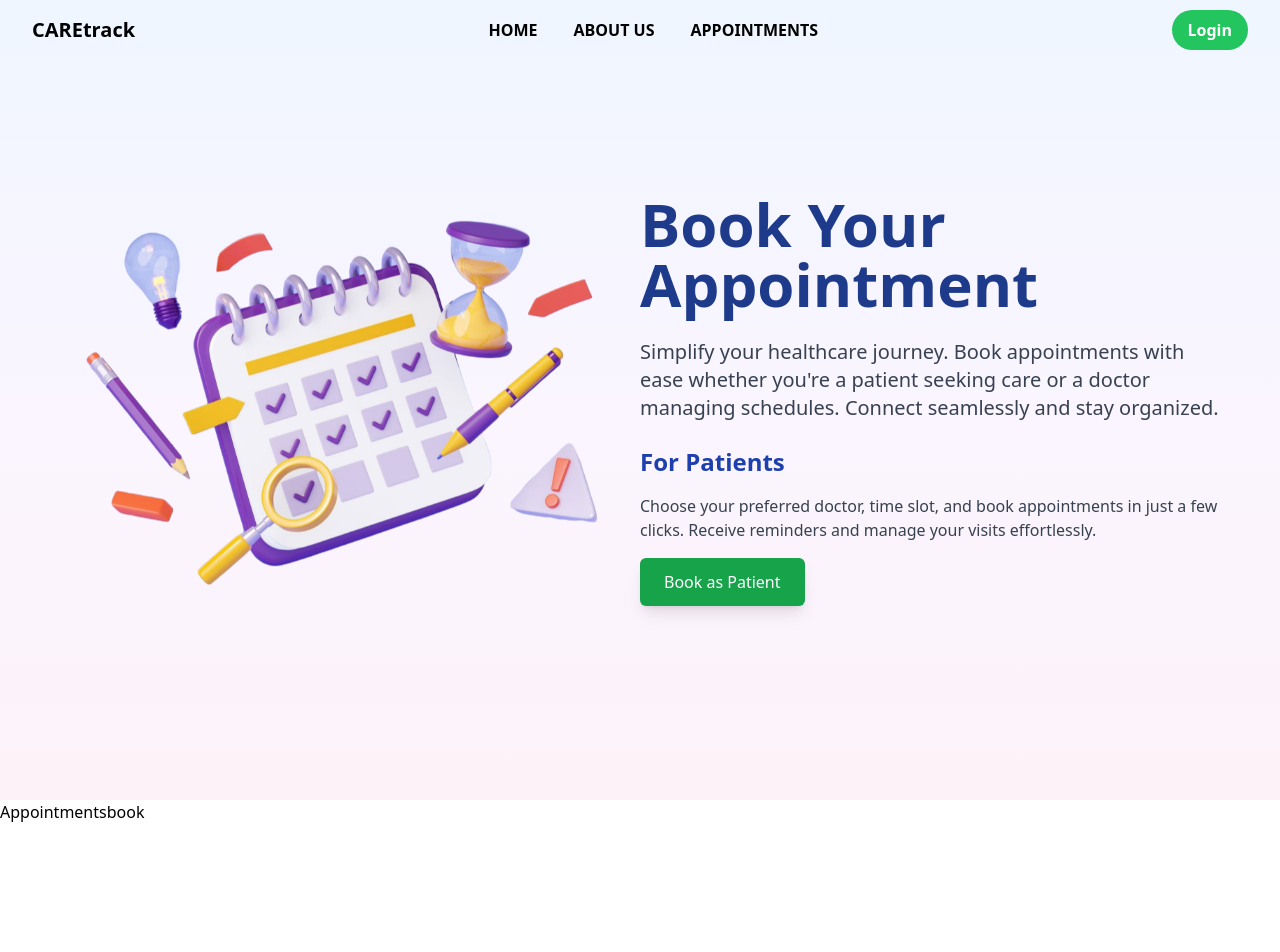
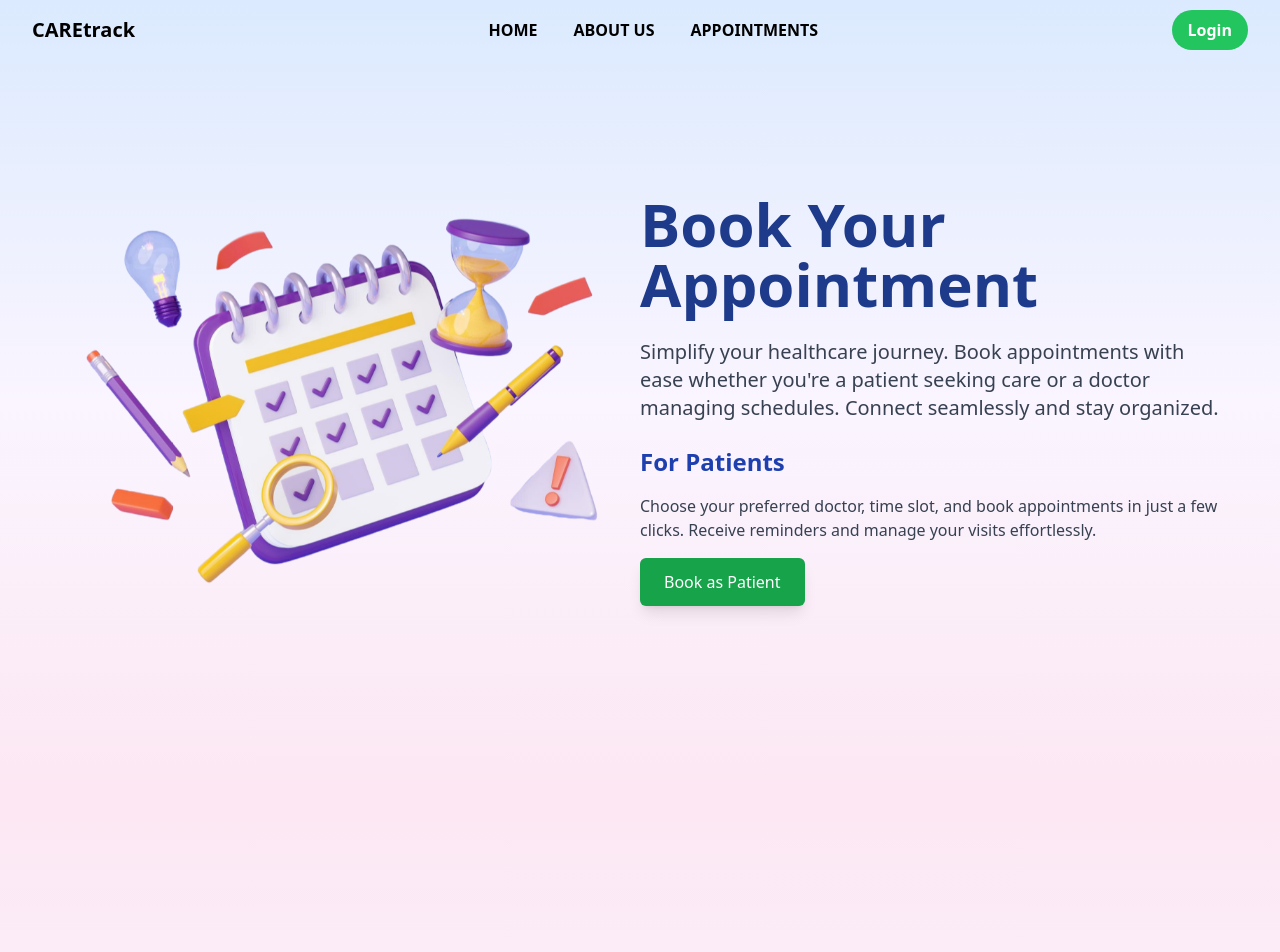
Before and after one commit to sahhoArjun097/E-CAREtrack, a React (Vite) app in the folder frontend/: page /appointments in a window 1280 px wide. Shown: the top 952 px of the page. Before the commit the page ends 824 px from the top, so only its background shows below. Built offline with nearby package versions, Linux system fonts and the light colour scheme; no server answers.

Commit message:
addeed someting

```diff
--- a/frontend/src/components/Appointmentsbook.jsx
+++ b/frontend/src/components/Appointmentsbook.jsx
@@ -11,7 +11,7 @@ const Appointmentsbook = () => {
     const [appointment,setAppointment] = useState("")
     const [gender,setGender]= useState("")
     return (
-    <div>Appointmentsbook</div>
+    <div className="flex flex-col bg-gradient-to-b h-screen  to-blue-100 via-purple-50 from-pink-100 md:flex-row items-center px-6 md:px-12">Appointmentsbook</div>
   )
 }
 
--- a/frontend/src/pages/Appointments.jsx
+++ b/frontend/src/pages/Appointments.jsx
@@ -1,13 +1,12 @@
 import { Link } from "react-router-dom";
 import "../index.css";
-import Home from "./Home";
 import Appointmentsbook from "../components/Appointmentsbook";
 
 const Appointment = () => {
   return (
     <>
 
-    <div className="flex flex-col bg-gradient-to-b h-screen  from-blue-50 via-purple-50 to-pink-50 md:flex-row items-center px-6 md:px-12">
+    <div className="flex flex-col bg-gradient-to-b h-screen  from-blue-100 via-purple-50 to-pink-100 md:flex-row items-center px-6 md:px-12">
       {/* Image Section */}
       <div>
 
```
